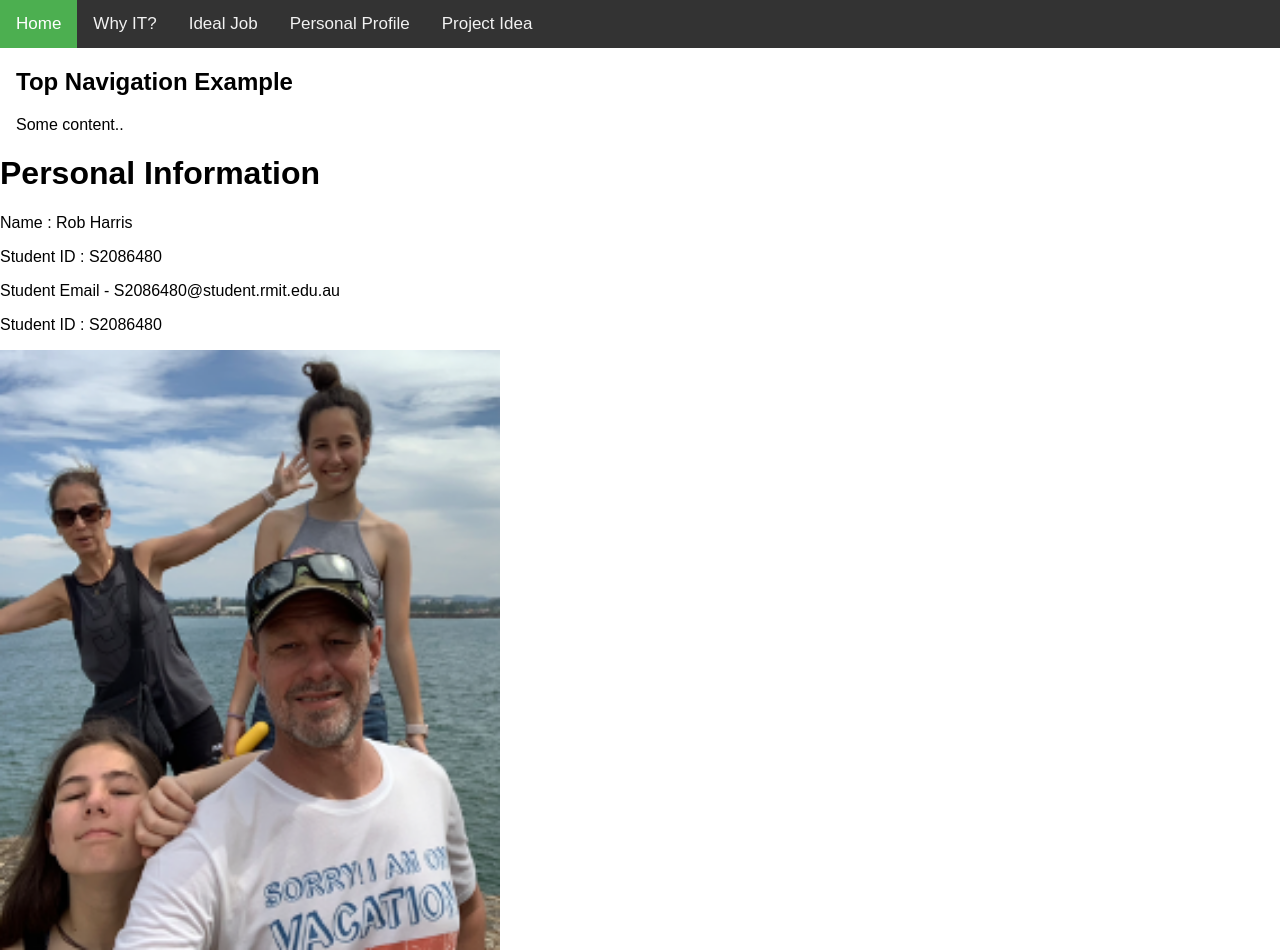
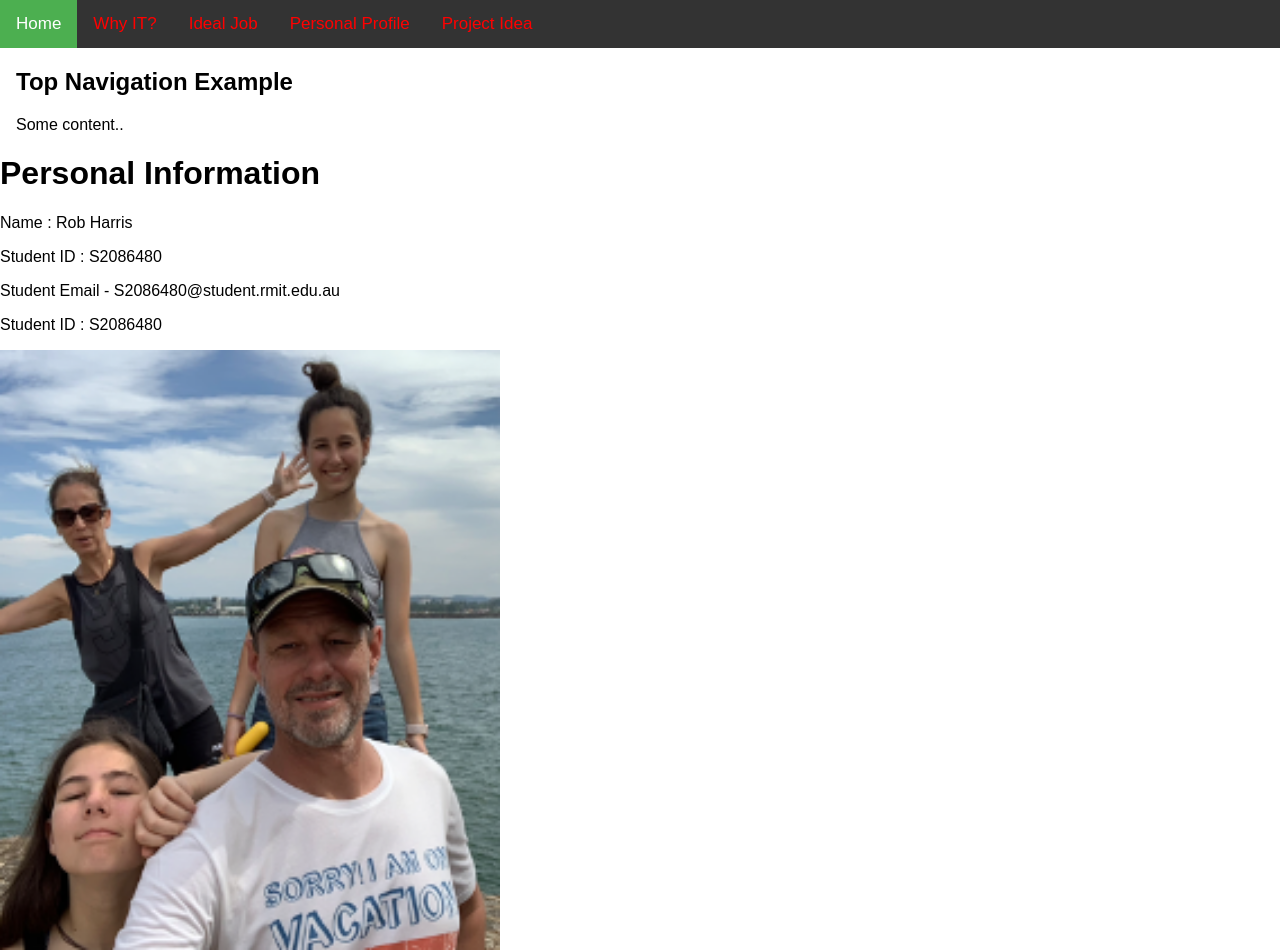
Before and after one commit to Harrir10-star/ITT-Assignment-1, a plain HTML site: page Index.html in a window 1280 px wide. Shown: the top 950 px of the page. Drawn offline with Linux system fonts and the light colour scheme.

Commit message:
colour changes

```diff
--- a/Index.html
+++ b/Index.html
@@ -15,7 +15,7 @@ body {
 
 .topnav a {
   float: left;
-  color: #f2f2f2;
+  color: #ff0000;
   text-align: center;
   padding: 14px 16px;
   text-decoration: none;
@@ -23,7 +23,7 @@ body {
 }
 
 .topnav a:hover {
-  background-color: #ddd;
+  background-color: #000000;
   color: black;
 }
 
```
